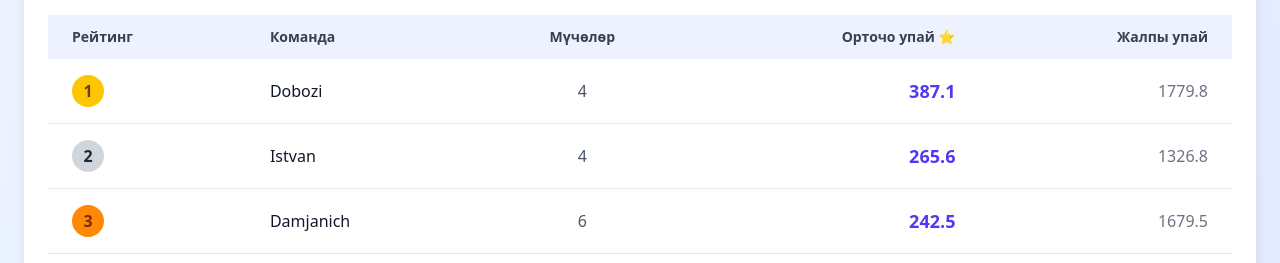
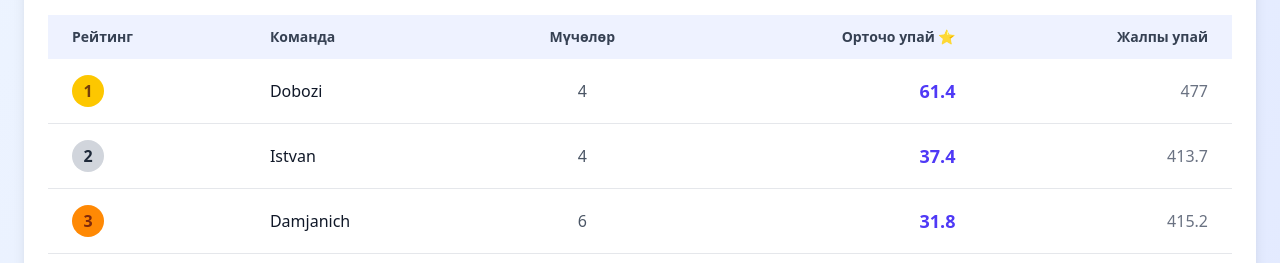
Before and after one commit to Muslim04/tdJamaat, a React (Vite) app: page / in a window 1280 px wide. Shown: the part 537-800 px from the top of the page. Built offline with nearby package versions, Linux system fonts and the light colour scheme.

Commit message:
updates by Bahtier

```diff
--- a/src/TeamPerformanceTracker.tsx
+++ b/src/TeamPerformanceTracker.tsx
@@ -63,11 +63,11 @@ const TeamPerformanceTracker: React.FC = () => {
 
     // Scoring weights
     const weights: MetricValues = {
-        'К-К': 10.0,
+        'К-К': 5.0,
         'СВТ': 0.015,
         'КТП': 1.5,
         'ТХЖ': 15,
-        'ДТА': 10,
+        'ДТА': 20,
         'ИСТГ': 0.08,
         'НФ': 2.5,
         'ТСП': 4
@@ -111,7 +111,7 @@ const TeamPerformanceTracker: React.FC = () => {
             const actual = member.actual[metric] || 0;
             const target = member.target[metric] || 1;
             const performancePercentage = calculatePerformancePercentage(actual, target);
-            const metricScore = (performancePercentage / 100) * weights[metric] * target;
+            const metricScore = (performancePercentage / 100) * weights[metric];
             totalScore += metricScore;
         });
 
@@ -313,7 +313,7 @@ const TeamPerformanceTracker: React.FC = () => {
                             <div className="bg-gray-50 p-4 rounded-lg">
                                 <p className="font-semibold text-gray-700 mb-2">2. Ар бир көрсөткүч үчүн упай:</p>
                                 <code className="block bg-gray-800 text-green-400 p-3 rounded">
-                                    Көрсөткүч упайы = (Ишке ашыруу % / 100) × Салмак × Максат
+                                    Көрсөткүч упайы = (Ишке ашыруу % / 100) × Салмак
                                 </code>
                                 <p className="text-sm text-gray-600 mt-2">Бул жогорку максаты барлар үчүн адилеттүүлүктү камсыз кылат</p>
                             </div>
```
